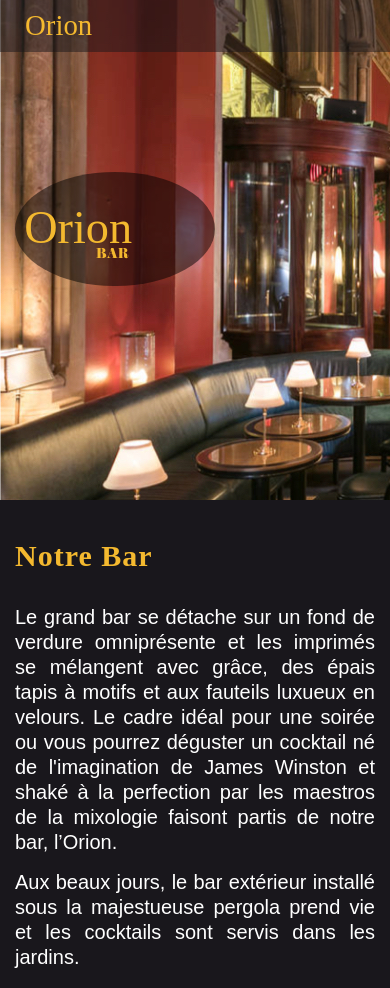
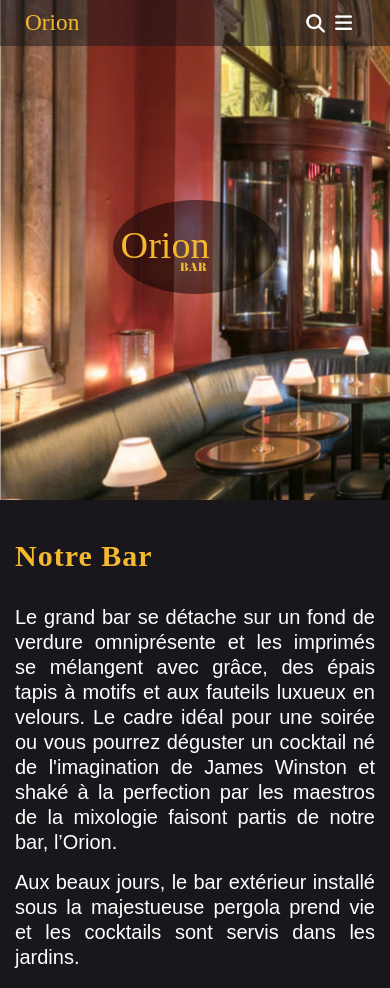
Before and after one commit to mariareisfrancisco/Orion-bar, a website built with Parcel: page src/index.html in a window 390 px wide. Shown: the top 988 px of the page. Built offline with nearby package versions, Linux system fonts and the light colour scheme; a web font is replaced by a local one.

Commit message:
header responsive fini

```diff
--- a/src/index.html
+++ b/src/index.html
@@ -12,10 +12,10 @@
       <div class="nav-bg">
         <div class="container">
           <div class="row">
-            <div class="col-12 col-md-3">
-              <img src="img/Fichier 5.svg" alt="logo" class="small-logo" />
+            <div class="col-4 col-md-3">
+              <img src="img/logo.svg" alt="logo" class="small-logo" />
             </div>
-            <div class="col-12 col-md-6">
+            <div class="col-4 col-md-6">
               <nav class="nav-large">
                 <h3>Menu</h3>
                 <h3>Cocktails</h3>
@@ -23,15 +23,22 @@
                 <h3>Artiste</h3>
               </nav>
             </div>
-            <div class="col-12 col-md-3"></div>
+            <div class="col-4 col-md-3">
+              <img
+                src="img/burger-menu.png"
+                alt="burger-menu"
+                class="burger-menu"
+              />
+              <img src="img/loupe.png" alt="chercher" class="search-glass" />
+            </div>
           </div>
         </div>
       </div>
       <div class="container">
         <div class="row">
-          <div class="col-12 col-lg-4 offset-lg-4">
+          <div class="col-6 offset-3 col-lg-4 offset-lg-4">
             <img
-              src="img/Fichier 6.svg"
+              src="img/logo_with_bg.svg"
               alt="logo with background"
               class="big-logo"
             />
@@ -63,29 +70,33 @@
         </div>
       </div>
       <div class="row">
-        <div class="col-6 col-lg-2">
+        <div class="col-6 col-sm-3 col-lg-2 offset-lg-1">
           <img src="img/cocktail-fume.jpg" alt="cocktail" />
         </div>
-        <div class="col-6 col-lg-2">
+        <div class="col-6 col-sm-3 col-lg-2">
           <img src="img/cocktail-rose.jpg" alt="cocktail" />
         </div>
-        <div class="col-6 col-lg-2">
+        <div class="col-6 col-sm-3 col-lg-2">
           <img src="img/cocktail-jaune.jpg" alt="cocktail" />
         </div>
-        <div class="col-6 col-lg-2">
+        <div class="col-6 col-sm-3 col-lg-2">
           <img src="img/cocktail-orange.jpg" alt="cocktail" />
         </div>
-        <div class="col-6 col-lg-2">
-          <img src="img/cocktail-rouge.jpg" alt="cocktail" />
+        <div class="col-6 col-sm-3 col-lg-2">
+          <img
+            src="img/cocktail-rouge.jpg"
+            alt="cocktail"
+            class="red-cocktail"
+          />
         </div>
-        <div class="col-12 col-md-6 offset-md-3">
+        <div class="col-12 col-md-3 offset-md-2 offset-lg-5">
           <p class="button">Voir le menu</p>
         </div>
       </div>
     </div>
     <div class="container">
       <div class="row">
-        <div class="col-12 col-lg-6 offset-lg-3">
+        <div class="col-12 col-lg-6 offset-lg-4">
           <h2>Cocktails Signature</h2>
         </div>
       </div>
--- a/src/scss/main.scss
+++ b/src/scss/main.scss
@@ -68,22 +68,35 @@ html {
 
 .nav-bg {
   background-color: #19171c7e;
-  position: sticky;
+  position: fixed;
   top: 0;
   left: 0;
+  right: 0;
   padding: 10px;
   z-index: 1;
 }
 
 .header-bg {
   background-image: url(../img/bg-1.jpg);
+  background-size: cover;
   background-repeat: no-repeat;
-  height: 500px;
-  max-width: 1440px;
+  height: 700px;
+}
+
+@media (max-width: 426px) {
+  .header-bg {
+    height: 500px;
+  }
 }
 
 .small-logo {
   max-width: 115px;
+}
+
+@media (max-width: 768px) {
+  .small-logo {
+    display: none;
+  }
 }
 
 .nav-large {
@@ -102,6 +115,24 @@ html {
   }
 }
 
+.search-glass {
+  float: right;
+  width: 30px;
+  margin-top: 3px;
+}
+
+.burger-menu {
+  float: right;
+  width: 30px;
+  margin-top: 3px;
+}
+
+@media (min-width: 769px) {
+  .burger-menu {
+    display: none;
+  }
+}
+
 h2 {
   font-family: didoni-urw, serif;
   font-size: 30px;
@@ -111,19 +142,12 @@ h2 {
 }
 
 .big-logo {
-  max-width: 500px;
-  transform: translate(0, 120px);
+  margin-top: 250px;
 }
 
-@media (min-width: 425px) {
+@media (max-width: 426px) {
   .big-logo {
-    max-width: 500px;
-  }
-}
-
-@media (max-width: 425px) {
-  .big-logo {
-    max-width: 200px;
+    margin-top: 200px;
   }
 }
 
@@ -133,7 +157,7 @@ h2 {
 }
 
 .intro {
-  margin-top: 157px;
+  margin: 157px 0 85px;
   padding-bottom: 65px;
   border-bottom: 1px solid rgba(255, 255, 255, 0.487);
 }
@@ -148,3 +172,18 @@ h2 {
 p {
   padding-bottom: 15px;
 }
+
+.button {
+  font-size: 22px;
+  text-align: center;
+  padding: 18px 30px;
+  border: #f4b92f solid 2px;
+  border-radius: 10px;
+  margin: 90px 0;
+}
+
+@media (max-width: 991px) {
+  .red-cocktail {
+    display: none;
+  }
+}
```
Also changed, not shown: src/img/burger-menu.png (added), src/img/logo.svg (renamed from src/img/Fichier 5.svg), src/img/logo_with_bg.svg (renamed from src/img/Fichier 6.svg), src/img/loupe.png (added), 2 other files.
